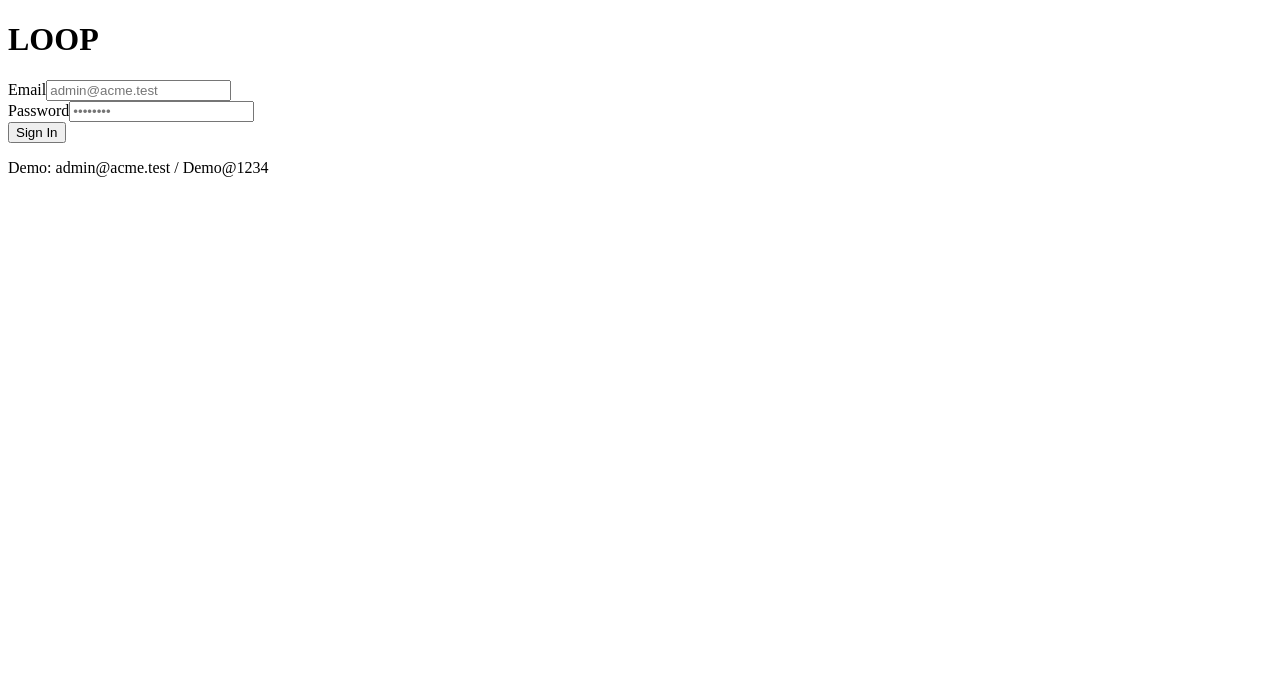
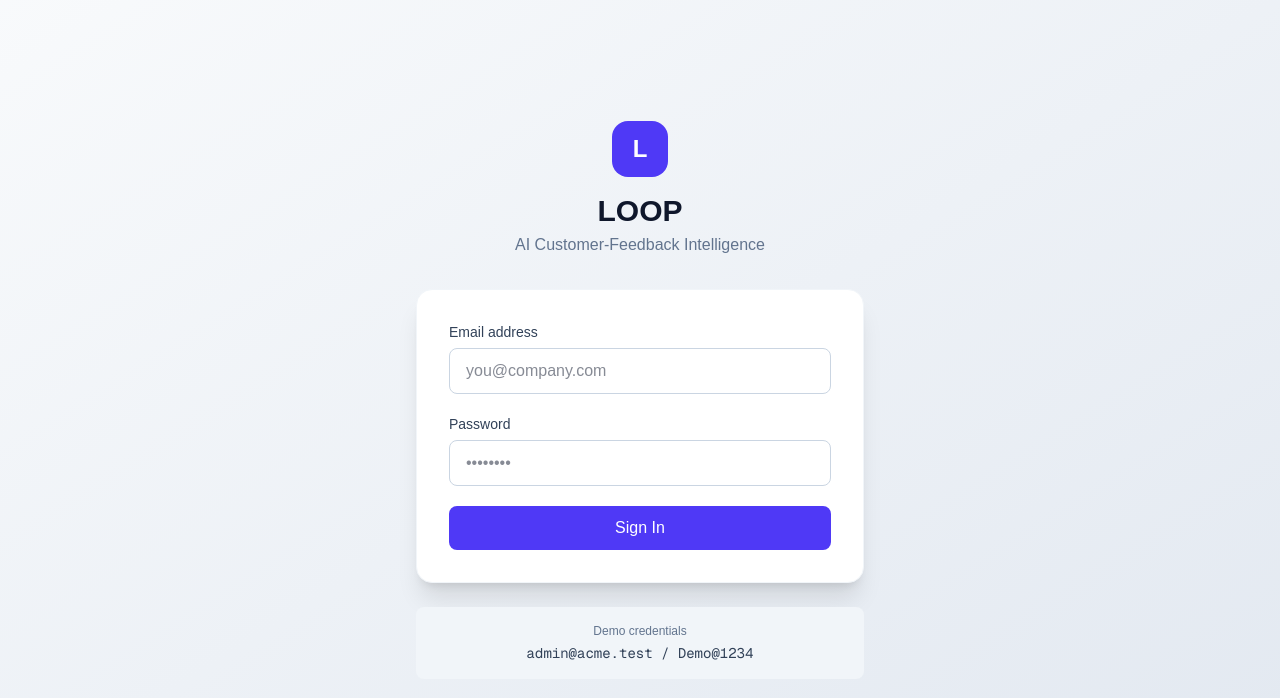
Before and after one commit to Bharathraj-2002/loop, a Next.js app: page /login in a window 1280 px wide. Shown: the top 698 px of the page. Built offline with nearby package versions, Linux system fonts and the light colour scheme.

Commit message:
fix: add missing globals.css import, redesign homepage and login page

```diff
--- a/app/layout.tsx
+++ b/app/layout.tsx
@@ -1,20 +1,20 @@
 import type { Metadata } from "next";
 import { Geist, Geist_Mono } from "next/font/google";
+import "./globals.css";
 import { Providers } from "./providers";
 
 const geistSans = Geist({
   variable: "--font-geist-sans",
   subsets: ["latin"],
 });
-
 const geistMono = Geist_Mono({
   variable: "--font-geist-mono",
   subsets: ["latin"],
 });
 
 export const metadata: Metadata = {
-  title: "Create Next App",
-  description: "Generated by create next app",
+  title: "LOOP",
+  description: "AI Customer-Feedback Intelligence Platform",
 };
 
 export default function RootLayout({
@@ -27,7 +27,9 @@
       lang="en"
       className={`${geistSans.variable} ${geistMono.variable} h-full antialiased`}
     >
-      <body className="min-h-full flex flex-col"><Providers>{children}</Providers></body>
+      <body className="min-h-full flex flex-col">
+        <Providers>{children}</Providers>
+      </body>
     </html>
   );
 }
--- a/app/login/page.tsx
+++ b/app/login/page.tsx
@@ -33,44 +33,67 @@
   }
 
   return (
-    <div className="min-h-screen flex items-center justify-center bg-gray-50">
-      <div className="w-full max-w-sm bg-white p-8 rounded-lg shadow">
-        <h1 className="text-2xl font-bold mb-6 text-center">LOOP</h1>
-        <form onSubmit={handleSubmit} className="space-y-4">
+    <div className="min-h-screen flex items-center justify-center bg-gradient-to-br from-slate-50 to-slate-200 px-4">
+      <div className="w-full max-w-md">
+        <div className="text-center mb-8">
+          <div className="inline-flex items-center justify-center w-14 h-14 rounded-2xl bg-indigo-600 text-white text-2xl font-bold mb-4">
+            L
+          </div>
+          <h1 className="text-3xl font-bold text-slate-900">LOOP</h1>
+          <p className="text-slate-500 mt-1">AI Customer-Feedback Intelligence</p>
+        </div>
+
+        <div className="bg-white p-8 rounded-2xl shadow-xl border border-slate-100">
+          <form onSubmit={handleSubmit} className="space-y-5">
             <div>
-            <label className="block text-sm font-medium mb-1">Email</label>
+              <label className="block text-sm font-medium text-slate-700 mb-1.5">
+                Email address
+              </label>
               <input
                 type="email"
                 value={email}
                 onChange={(e) => setEmail(e.target.value)}
                 required
-              className="w-full border rounded px-3 py-2"
-              placeholder="admin@acme.test"
+                className="w-full border border-slate-300 rounded-lg px-4 py-2.5 text-slate-900 focus:outline-none focus:ring-2 focus:ring-indigo-500 focus:border-transparent transition"
+                placeholder="you@company.com"
               />
             </div>
             <div>
-            <label className="block text-sm font-medium mb-1">Password</label>
+              <label className="block text-sm font-medium text-slate-700 mb-1.5">
+                Password
+              </label>
               <input
                 type="password"
                 value={password}
                 onChange={(e) => setPassword(e.target.value)}
                 required
-              className="w-full border rounded px-3 py-2"
+                className="w-full border border-slate-300 rounded-lg px-4 py-2.5 text-slate-900 focus:outline-none focus:ring-2 focus:ring-indigo-500 focus:border-transparent transition"
                 placeholder="••••••••"
               />
             </div>
-          {error && <p className="text-red-600 text-sm">{error}</p>}
+
+            {error && (
+              <div className="bg-red-50 border border-red-200 text-red-700 text-sm rounded-lg px-4 py-2.5">
+                {error}
+              </div>
+            )}
+
             <button
               type="submit"
               disabled={loading}
-            className="w-full bg-black text-white py-2 rounded hover:bg-gray-800 disabled:opacity-50"
+              className="w-full bg-indigo-600 text-white font-medium py-2.5 rounded-lg hover:bg-indigo-700 transition disabled:opacity-50 disabled:cursor-not-allowed"
             >
               {loading ? "Signing in..." : "Sign In"}
             </button>
           </form>
-        <p className="text-xs text-gray-500 mt-4 text-center">
-          Demo: admin@acme.test / Demo@1234
+        </div>
+
+        <div className="mt-6 bg-slate-100 rounded-lg p-4 text-center">
+          <p className="text-xs text-slate-500 mb-1">Demo credentials</p>
+          <p className="text-sm text-slate-700 font-mono">
+            admin@acme.test / Demo@1234
           </p>
+        </div>
       </div>
     </div>
   );
--- a/app/page.tsx
+++ b/app/page.tsx
@@ -1,65 +1,10 @@
-import Image from "next/image";
-
 export default function Home() {
   return (
-    <div className="flex flex-col flex-1 items-center justify-center bg-zinc-50 font-sans dark:bg-black">
-      <main className="flex flex-1 w-full max-w-3xl flex-col items-center justify-between py-32 px-16 bg-white dark:bg-black sm:items-start">
-        <Image
-          className="dark:invert"
-          src="/next.svg"
-          alt="Next.js logo"
-          width={100}
-          height={20}
-          priority
-        />
-        <div className="flex flex-col items-center gap-6 text-center sm:items-start sm:text-left">
-          <h1 className="max-w-xs text-3xl font-semibold leading-10 tracking-tight text-black dark:text-zinc-50">
-            To get started, edit the page.tsx file.
-          </h1>
-          <p className="max-w-md text-lg leading-8 text-zinc-600 dark:text-zinc-400">
-            Looking for a starting point or more instructions? Head over to{" "}
-            <a
-              href="https://vercel.com/templates?framework=next.js&utm_source=create-next-app&utm_medium=appdir-template-tw&utm_campaign=create-next-app"
-              className="font-medium text-zinc-950 dark:text-zinc-50"
-            >
-              Templates
-            </a>{" "}
-            or the{" "}
-            <a
-              href="https://nextjs.org/learn?utm_source=create-next-app&utm_medium=appdir-template-tw&utm_campaign=create-next-app"
-              className="font-medium text-zinc-950 dark:text-zinc-50"
-            >
-              Learning
-            </a>{" "}
-            center.
-          </p>
-        </div>
-        <div className="flex flex-col gap-4 text-base font-medium sm:flex-row">
-          <a
-            className="flex h-12 w-full items-center justify-center gap-2 rounded-full bg-foreground px-5 text-background transition-colors hover:bg-[#383838] dark:hover:bg-[#ccc] md:w-[158px]"
-            href="https://vercel.com/new?utm_source=create-next-app&utm_medium=appdir-template-tw&utm_campaign=create-next-app"
-            target="_blank"
-            rel="noopener noreferrer"
-          >
-            <Image
-              className="dark:invert"
-              src="/vercel.svg"
-              alt="Vercel logomark"
-              width={16}
-              height={16}
-            />
-            Deploy Now
-          </a>
-          <a
-            className="flex h-12 w-full items-center justify-center rounded-full border border-solid border-black/[.08] px-5 transition-colors hover:border-transparent hover:bg-black/[.04] dark:border-white/[.145] dark:hover:bg-[#1a1a1a] md:w-[158px]"
-            href="https://nextjs.org/docs?utm_source=create-next-app&utm_medium=appdir-template-tw&utm_campaign=create-next-app"
-            target="_blank"
-            rel="noopener noreferrer"
-          >
-            Documentation
-          </a>
-        </div>
-      </main>
+    <div className="min-h-screen flex items-center justify-center bg-slate-50">
+      <div className="text-center">
+        <h1 className="text-4xl font-bold text-slate-900">LOOP</h1>
+        <p className="text-slate-500 mt-2">AI Customer-Feedback Intelligence Platform</p>
+      </div>
     </div>
   );
 }
```
Lines whose indentation alone changed are shown as unchanged.
